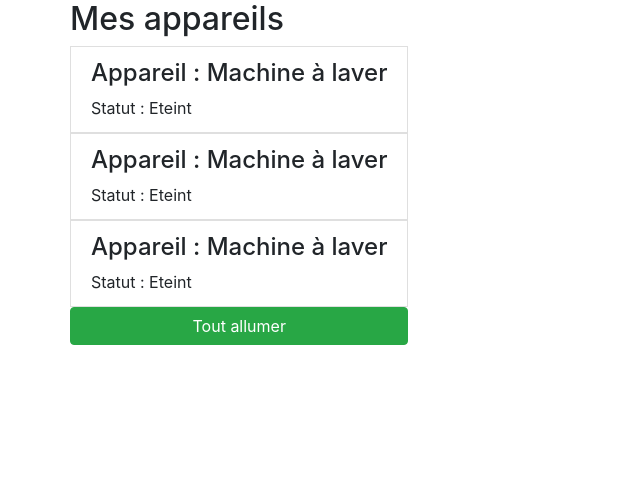
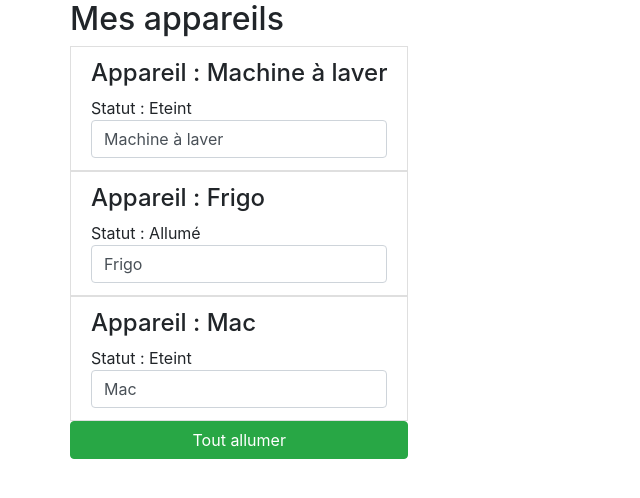
Before and after one commit to Maxx-N/angular-open-classrooms, an Angular app: page / in a window 1280 px wide. Shown: the top 498 px of the page, without its empty margins (0-640 px from the left). Built offline with nearby package versions, Linux system fonts and the light colour scheme.

Commit message:
two-way bindings and personalized properties for deviceName and deviceStatus

```diff
--- a/src/app/app.component.html
+++ b/src/app/app.component.html
@@ -3,9 +3,9 @@
     <div class="col-xs-12">
       <h2>Mes appareils</h2>
       <ul class="list-group">
-        <app-device></app-device>
-        <app-device></app-device>
-        <app-device></app-device>
+        <app-device [deviceName]="device1" [deviceStatus]="'Eteint'"></app-device>
+        <app-device [deviceName]="device2" [deviceStatus]="'Allumé'"></app-device>
+        <app-device [deviceName]="device3" [deviceStatus]="'Eteint'"></app-device>
         <button class="btn btn-success"
         [disabled]="!isAuthenticated"
         (click)="turnOnEverything()">Tout allumer</button>
--- a/src/app/app.component.ts
+++ b/src/app/app.component.ts
@@ -7,6 +7,10 @@ import { Component } from '@angular/core';
 })
 export class AppComponent {
   isAuthenticated: boolean = false;
+
+  device1: string = 'Machine à laver';
+  device2:string='Frigo';
+  device3:string='Mac';
 
   constructor() {
     setTimeout(() => {
--- a/src/app/device/device.component.html
+++ b/src/app/device/device.component.html
@@ -1,4 +1,5 @@
 <li class="list-group-item">
-  <div class="h4">Appareil : {{deviceName}}</div>
-  <div>Statut : {{getStatus()}}</div>
+  <div class="h4">Appareil : {{ deviceName }}</div>
+  <div>Statut : {{ getStatus() }}</div>
+  <input type="text" class="form-control" [(ngModel)]="deviceName" />
 </li>
--- a/src/app/device/device.component.ts
+++ b/src/app/device/device.component.ts
@@ -1,4 +1,5 @@
-import { Component, OnInit } from '@angular/core';
+import { Component, OnInit, Input } from '@angular/core';
+
 
 @Component({
   selector: 'app-device',
@@ -6,8 +7,8 @@ import { Component, OnInit } from '@angular/core';
   styleUrls: ['./device.component.scss'],
 })
 export class DeviceComponent implements OnInit {
-  deviceName: string = 'Machine à laver';
-  deviceStatus: string = 'Eteint';
+  @Input() deviceName: string;
+  @Input() deviceStatus: string;
 
   constructor() {}
 
```
Also changed, not shown: src/app/app.module.ts (+5 -11 lines).
